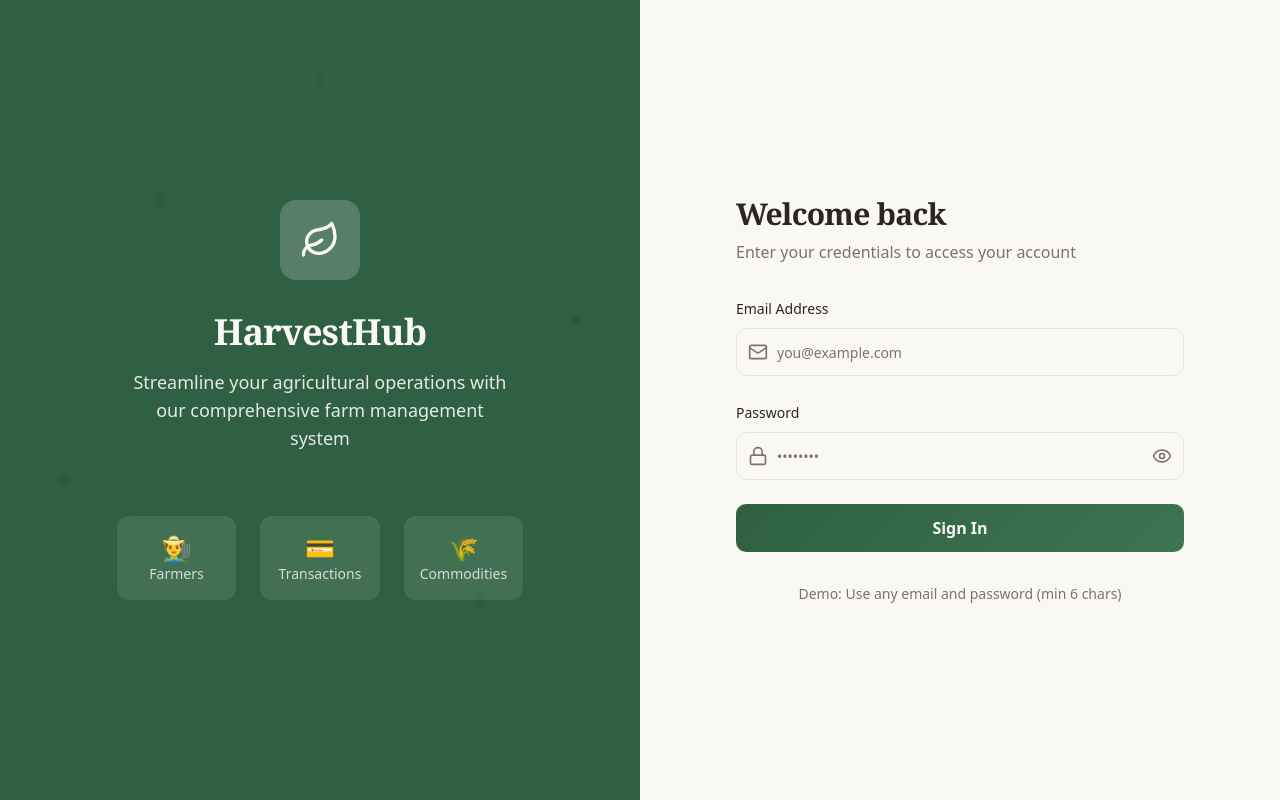
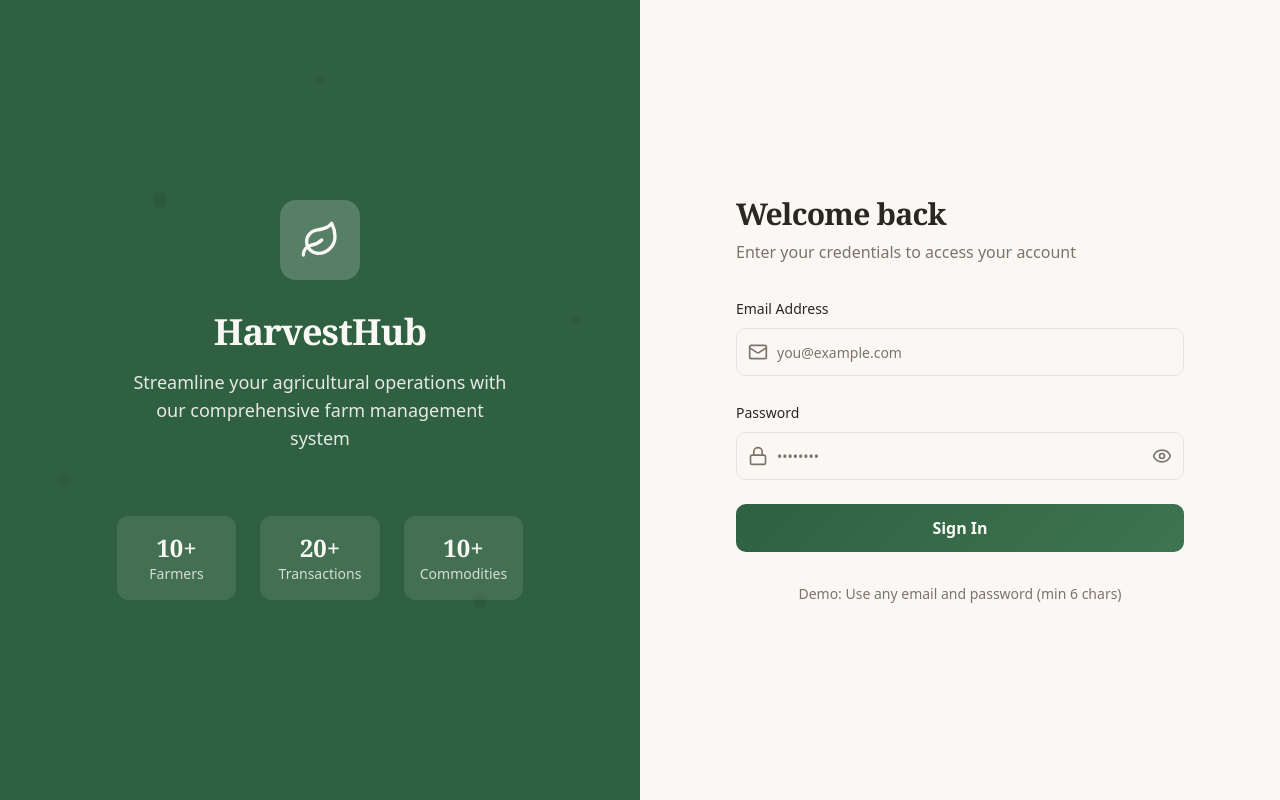
Before and after one commit to tiqdy/HarvestHub, a React (Vite) app: page /login in a window 1280 px wide. Built offline with nearby package versions, Linux system fonts and the light colour scheme; the HTML template or start-up script is replaced by a standard one.

Commit message:
Update statistics values in Login component

```diff
--- a/src/pages/Login.tsx
+++ b/src/pages/Login.tsx
@@ -100,9 +100,9 @@ const Login: React.FC = () => {
             className="mt-16 grid grid-cols-3 gap-6 text-center"
           >
             {[
-              { value: '👨‍🌾', label: 'Farmers' },
-              { value: '💳', label: 'Transactions' },
-              { value: '🌾', label: 'Commodities' },
+              { value: '10+', label: 'Farmers' },
+              { value: '20+', label: 'Transactions' },
+              { value: '10+', label: 'Commodities' },
             ].map((stat, i) => (
               <div key={i} className="p-4 rounded-xl bg-primary-foreground/10">
                 <p className="text-2xl font-display font-bold">{stat.value}</p>
```
